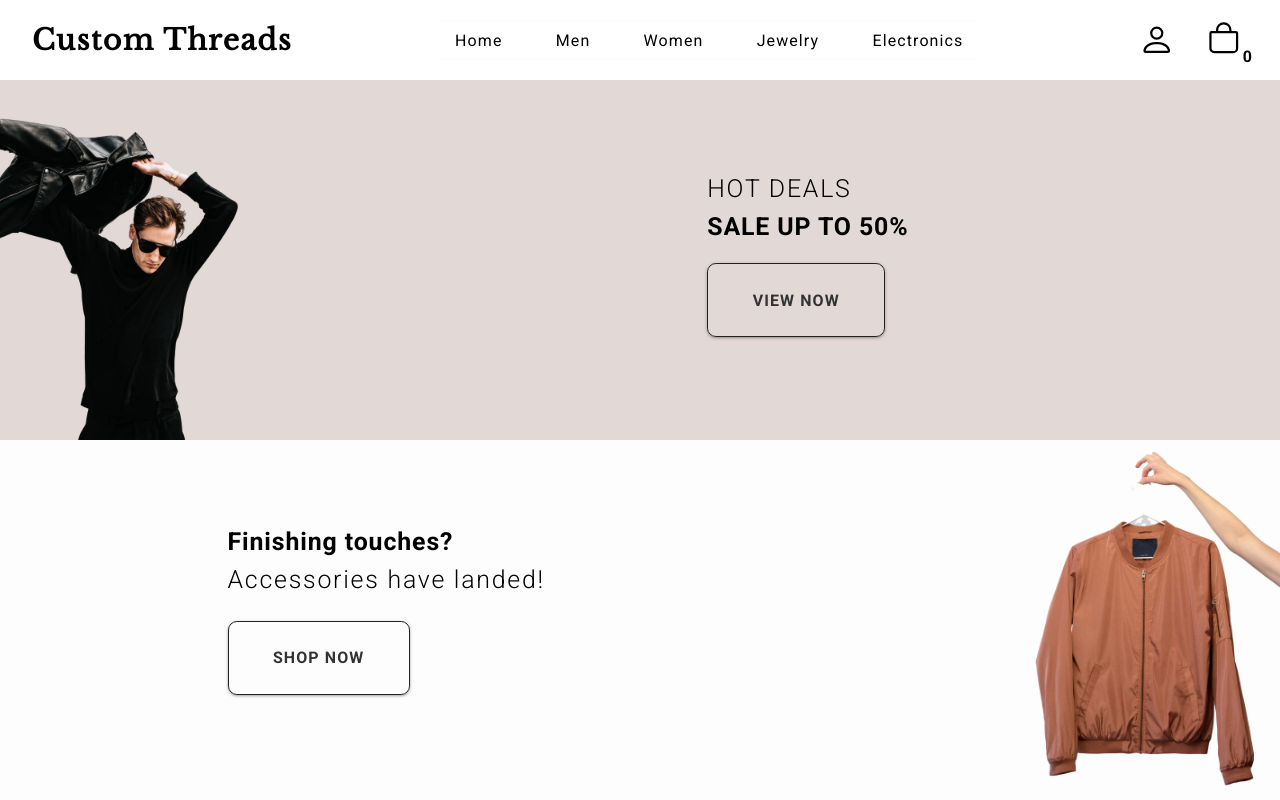
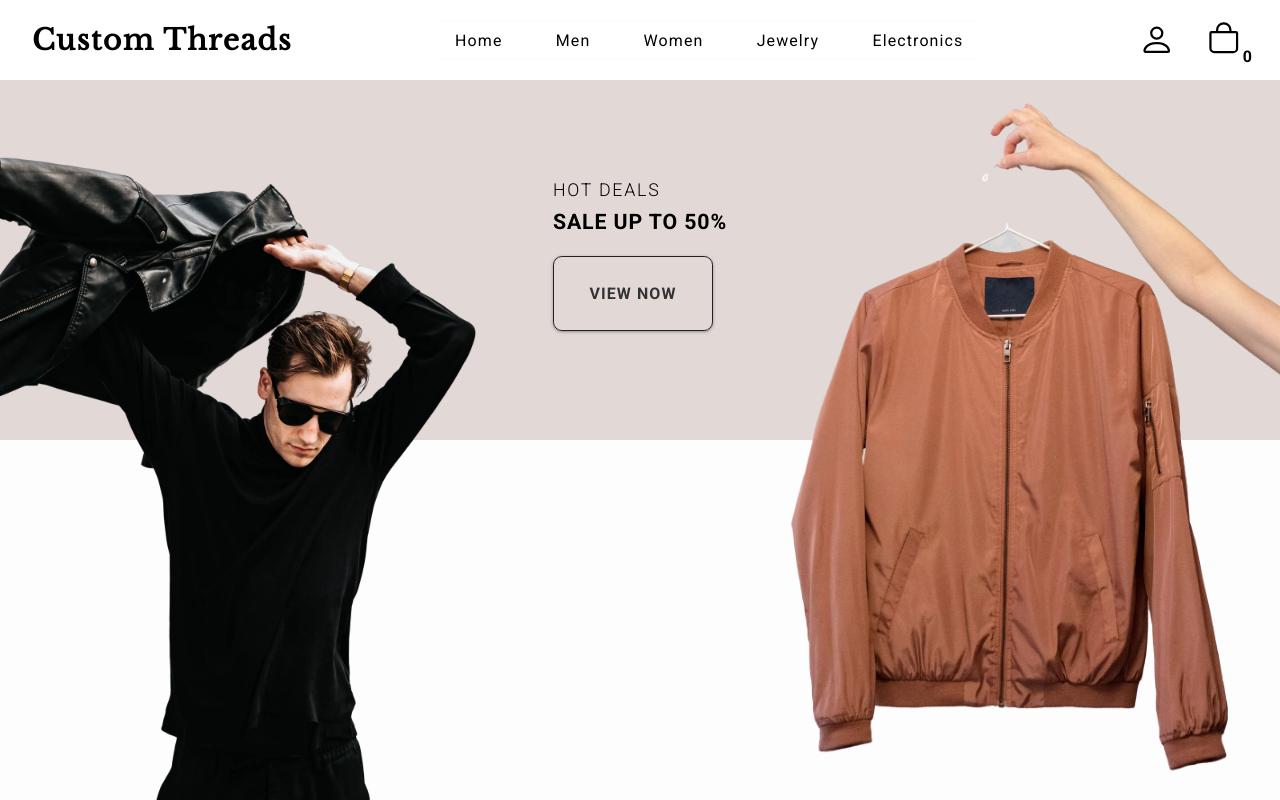
Before and after one commit to developedbygeo/Custom-threads, a React (Create React App) app: page / in a window 1280 px wide. Built offline with nearby package versions, Linux system fonts and the light colour scheme; no server answers.

Commit message:
style: landing page layout overhaul

```diff
--- a/src/components/UI/Container.styled.js
+++ b/src/components/UI/Container.styled.js
@@ -21,12 +21,22 @@ export const StyledHero = styled.section`
   & > div {
     max-height: 45vh;
   }
+  & > .cta-wrapper {
+    padding: 3rem;
+    margin: auto;
+    width: fit-content;
+    height: fit-content;
+    p {
+      font-size: 2rem;
+    }
+  }
   & > .landing-img {
-    height: 100%;
+    height: 45vh;
     width: 100%;
+    max-width: 55vw;
     img {
-      max-width: initial;
-      width: 100%;
+      max-width: 100%;
+      width: auto;
     }
   }
 
@@ -56,20 +66,67 @@ export const StyledHero = styled.section`
       font-size: 2rem;
     }
   }
-  @media ${devices.tablet} {
+
+  @media ${devices.laptop}, ${devices.landscapeMobileSS} {
+    grid-template-columns: 1fr;
+
+    & > .landing-img {
+      width: fit-content;
+      position: absolute;
+      bottom: 0;
+      height: 90vh;
+      max-height: 90vh;
+      max-width: 45vw;
+    }
+    & > .img1-cont {
+      display: none;
+    }
     & > .cta-wrapper {
-      width: 85%;
-      button {
-        padding: 3rem 5rem;
+      width: auto;
+      z-index: 10;
+      border-radius: 1rem;
+      justify-self: center;
+    }
+    & > .cta-wrapper1 {
+      position: absolute;
+      top: 50%;
+      left: 30%;
+      transform: translate(-50%, -50%);
+      align-items: center;
+      justify-content: space-between;
+      padding: 0;
+      gap: 5vh;
+      & > article {
+        width: 30vw;
+        text-align: center;
       }
-      h2,
-      h3,
+      & > a {
+        width: 100%;
+        text-align: center;
+        & > button {
+          width: 100%;
+          margin-block: 0;
+          font-size: 2.25rem;
+        }
+      }
+    }
+    & > .cta-wrapper2 {
+      display: none;
+    }
+  }
+  @media ${devices.landscapeMobileS}, ${devices.laptop} {
+    article {
+      width: 30vw;
+      text-align: center;
       p {
         font-size: 2.8rem;
       }
+      h2 {
+        font-size: 4rem;
+      }
     }
-    & > .cta-wrapper2 {
-      margin-left: 15vw;
+    button {
+      padding: 3rem 4rem;
     }
   }
 `;
@@ -177,4 +234,7 @@ export const StyledSection = styled.section`
   @media ${devices.laptopL} {
     gap: 1rem;
   }
+  @media ${devices.landscapeMobileSS} {
+    grid-template-columns: repeat(2, 1fr);
+  }
 `;
```
